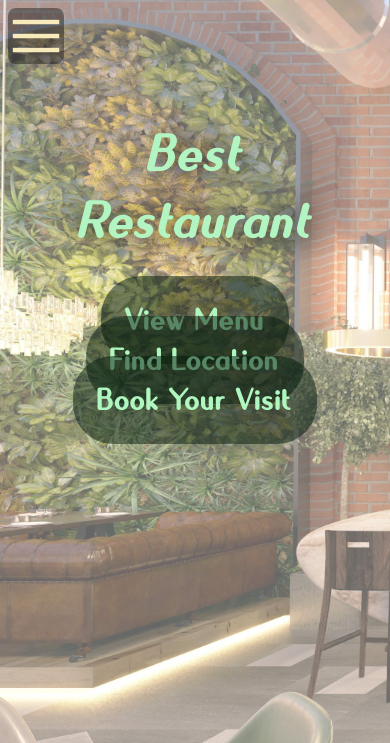
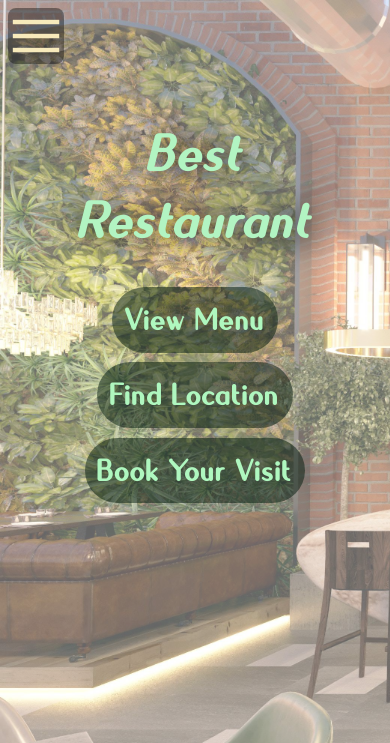
Before and after one commit to ImpendingKataclysm/restaurant_website, a Django app: template templates/index.html in a window 390 px wide. Shown: the top 743 px of the page. Run offline with Django 3.2, Linux system fonts and the light colour scheme; the template is opened without the code that fills it, so the values that code supplies are empty.

Commit message:
Fixed home page menu styles on mobile

```diff
--- a/restaurant/static/css/main.css
+++ b/restaurant/static/css/main.css
@@ -372,7 +372,7 @@ a.response_btn:hover, a.response_btn:focus {
 
 @media screen and (max-width: 480px) {
     nav ul, .home_menu {
-        display: block;
+        flex-direction: column;
         text-align: center;
     }
 
@@ -383,6 +383,8 @@ a.response_btn:hover, a.response_btn:focus {
     .nav_btn {
         display: block;
         padding: 0.5rem;
+        position: sticky;
+        top: 0;
     }
 
     nav {
@@ -392,4 +394,12 @@ a.response_btn:hover, a.response_btn:focus {
     nav.show {
         display: block;
     }
+
+    .home_menu {
+        gap: 2.2rem;
+    }
+
+    .home_menu a:link {
+        padding: 0.8rem;
+    }
 }
```
